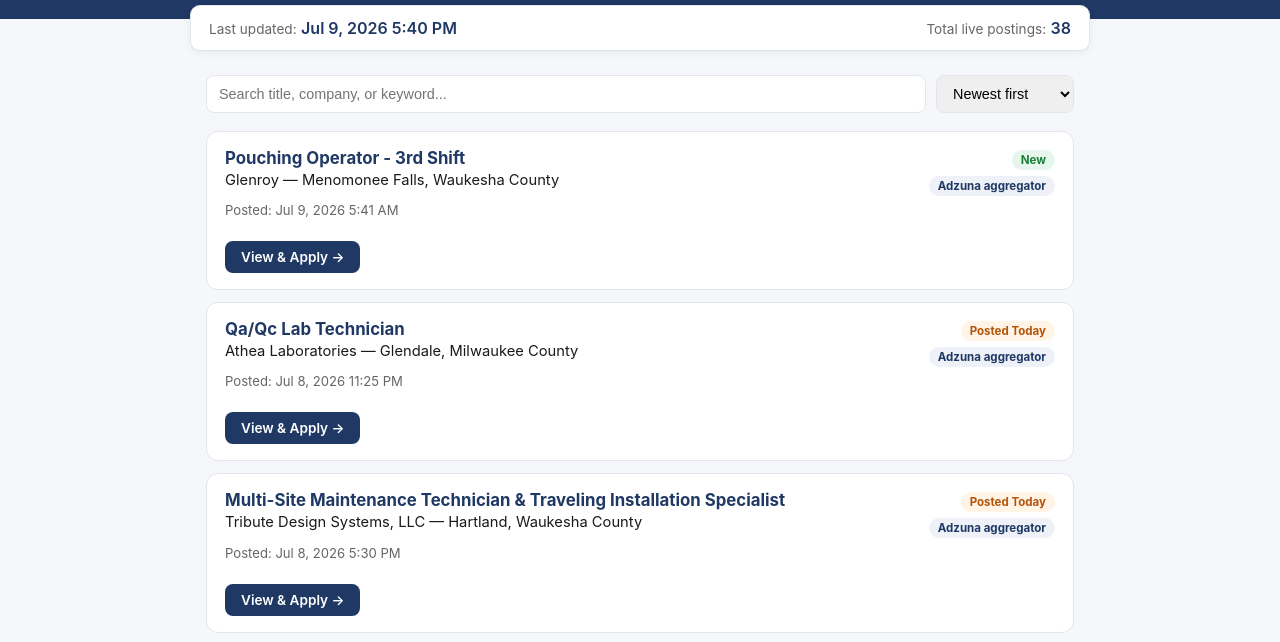
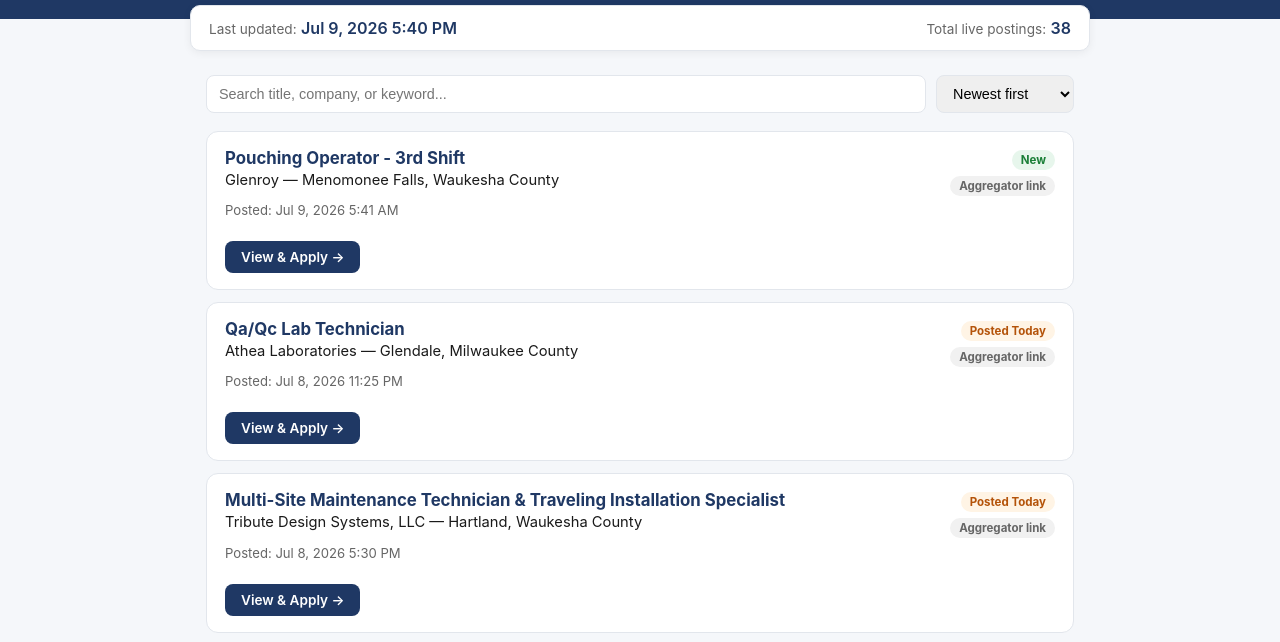
Before and after one commit to saivamsi462000/milwaukee-fresh-jobs, a plain HTML site: page index.html in a window 1280 px wide. Shown: the part 87-729 px from the top of the page. Drawn offline with Linux system fonts and the light colour scheme.

Commit message:
Update index.html

```diff
--- a/index.html
+++ b/index.html
@@ -91,6 +91,8 @@
   .badge-new { background: #e7f6ec; color: var(--green); }
   .badge-today { background: #fff4e5; color: var(--amber); }
   .badge-source { background: #eef1f7; color: var(--navy); }
+  .badge-direct { background: #e7f6ec; color: var(--green); }
+  .badge-aggregator { background: #f1f1f1; color: #666666; }
   .apply-btn {
     display: inline-block;
     margin-top: 10px;
@@ -176,6 +178,9 @@
     empty.style.display = 'none';
     jobs.forEach(job => {
       const badge = timeAgoLabel(job.posted);
+      const isDirect = (job.source || '').toLowerCase().includes('direct');
+      const sourceCls = isDirect ? 'badge-direct' : 'badge-aggregator';
+      const sourceLabel = isDirect ? 'Direct link' : 'Aggregator link';
       const card = document.createElement('div');
       card.className = 'job-card';
       card.innerHTML = `
@@ -187,7 +192,7 @@
           </div>
           <div style="text-align:right;">
             ${badge ? `<span class="badge ${badge.cls}">${badge.label}</span>` : ''}
-            <br><span class="badge badge-source" style="margin-top:6px;">${job.source}</span>
+            <br><span class="badge ${sourceCls}" style="margin-top:6px;" title="${job.source}">${sourceLabel}</span>
           </div>
         </div>
         <a class="apply-btn" href="${job.url}" target="_blank" rel="noopener">View & Apply →</a>
```
